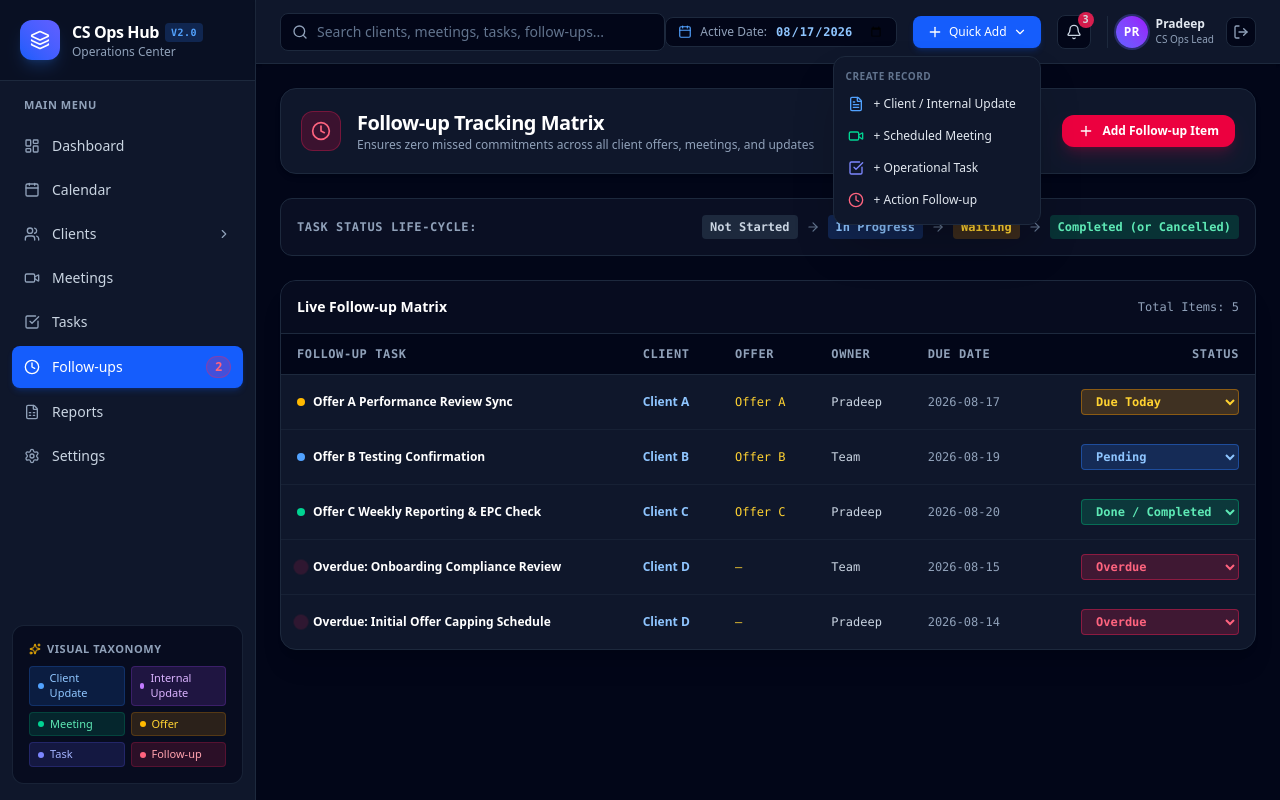
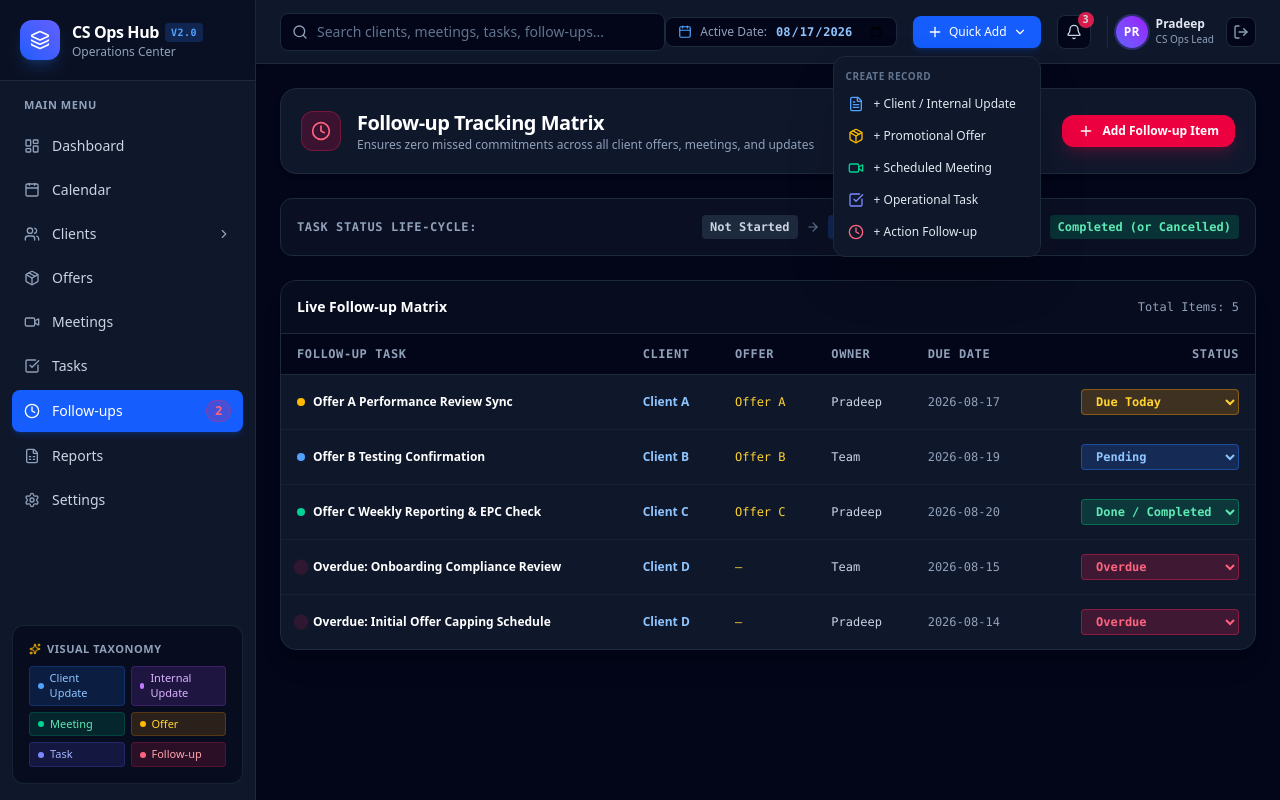
Before and after one commit to sravani00/Customer-Success-Operations-Hub, a Next.js app: page /follow-ups in a window 1280 px wide. Both pictures are taken after a click on the button "Quick Add". Built offline with nearby package versions, Linux system fonts and the light colour scheme.

Commit message:
feat: Restore Offers module in navigation while keeping Active Offers card removed

```diff
--- a/components/navigation/header.tsx
+++ b/components/navigation/header.tsx
@@ -111,6 +111,13 @@ export const Header: React.FC = () => {
                 <span>+ Client / Internal Update</span>
               </button>
               <button
+                onClick={() => { openQuickAdd('offer'); setShowQuickMenu(false); }}
+                className="w-full text-left px-3.5 py-2 text-xs text-slate-200 hover:bg-slate-800 flex items-center space-x-2.5 transition-colors"
+              >
+                <Package className="w-4 h-4 text-amber-400" />
+                <span>+ Promotional Offer</span>
+              </button>
+              <button
                 onClick={() => { openQuickAdd('meeting'); setShowQuickMenu(false); }}
                 className="w-full text-left px-3.5 py-2 text-xs text-slate-200 hover:bg-slate-800 flex items-center space-x-2.5 transition-colors"
               >
--- a/components/navigation/sidebar.tsx
+++ b/components/navigation/sidebar.tsx
@@ -40,6 +40,7 @@ const NAVIGATION_ITEMS = [
       { name: 'Leads Pipeline', href: '/clients/leads', icon: UserPlus },
     ]
   },
+  { name: 'Offers', href: '/offers', icon: Package },
   { name: 'Meetings', href: '/meetings', icon: Video },
   { name: 'Tasks', href: '/tasks', icon: CheckSquare },
   { name: 'Follow-ups', href: '/follow-ups', icon: Clock },
```
